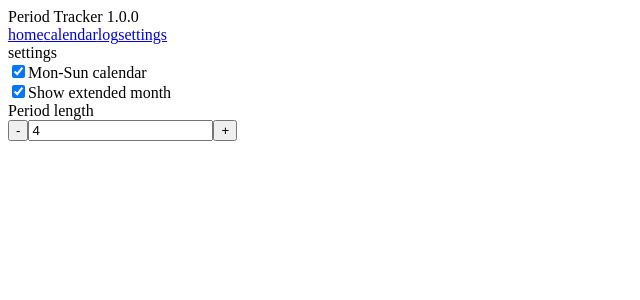
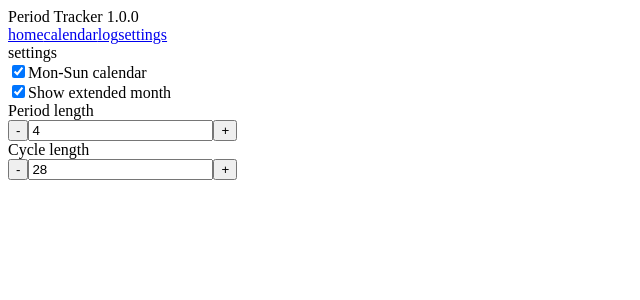
Before and after one commit to electricg/period-tracker-react, a React (Create React App) app: page /settings in a window 1280 px wide. Shown: the top 300 px of the page, without its empty margins (0-640 px from the left). Built offline with nearby package versions, Linux system fonts and the light colour scheme.

Commit message:
Added cycle length setting

```diff
--- /dev/null
+++ b/src/components/settings/cycle-length.js
@@ -0,0 +1,64 @@
+import React, { Component } from 'react';
+import { connect } from 'react-redux';
+
+import { settingsSetCycleLength } from '../../state/settings/actions';
+
+const setCycleLength = (dispatch, input) => {
+  dispatch(settingsSetCycleLength(input));
+};
+
+class SettingsCycleLength extends Component {
+  constructor(props) {
+    super(props);
+
+    this.handleChange = this.handleChange.bind(this);
+    this.handleChangeMinus = this.handleChangeMinus.bind(this);
+    this.handleChangePlus = this.handleChangePlus.bind(this);
+  }
+
+  handleChange() {
+    const { dispatch } = this.props;
+    const input = this.input;
+    setCycleLength(dispatch, input.value);
+  }
+
+  handleChangeMinus() {
+    const { dispatch } = this.props;
+    const input = this.input;
+    setCycleLength(dispatch, parseInt(input.value, 10) - 1);
+  }
+
+  handleChangePlus() {
+    const { dispatch } = this.props;
+    const input = this.input;
+    setCycleLength(dispatch, parseInt(input.value, 10) + 1);
+  }
+
+  render() {
+    const { cycleLength } = this.props;
+
+    return (
+      <div>
+        <label htmlFor="settings-cycle-length">Cycle length </label>
+        <div>
+          <button onClick={this.handleChangeMinus}>-</button>
+          <input
+            type="number"
+            id="settings-cycle-length"
+            value={cycleLength}
+            min="1"
+            ref={input => (this.input = input)}
+            onChange={this.handleChange}
+          />
+          <button onClick={this.handleChangePlus}>+</button>
+        </div>
+      </div>
+    );
+  }
+}
+
+const mapStateToProps = ({ settings: { cycleLength } }) => ({
+  cycleLength,
+});
+
+export default connect(mapStateToProps)(SettingsCycleLength);
--- a/src/pages/settings.js
+++ b/src/pages/settings.js
@@ -3,6 +3,7 @@ import React, { Component } from 'react';
 import SettingsStartDayOfWeek from '../components/settings/start-day-of-week';
 import SettingsShowExtendedMonth from '../components/settings/show-extended-month';
 import SettingsPeriodLength from '../components/settings/period-length';
+import SettingsCycleLength from '../components/settings/cycle-length';
 
 class PageSettings extends Component {
   render() {
@@ -12,6 +13,7 @@ class PageSettings extends Component {
         <SettingsStartDayOfWeek />
         <SettingsShowExtendedMonth />
         <SettingsPeriodLength />
+        <SettingsCycleLength />
       </div>
     );
   }
```
